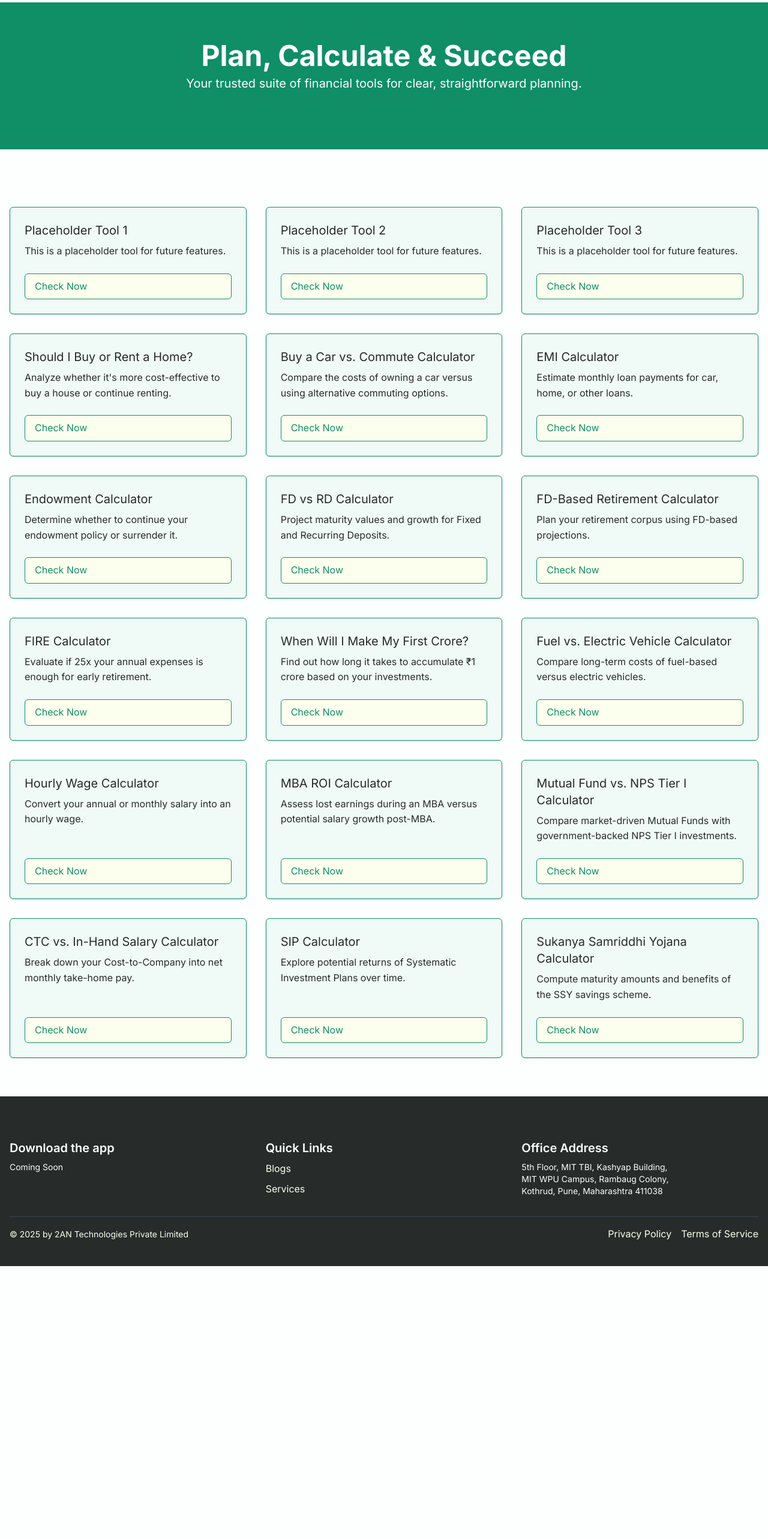
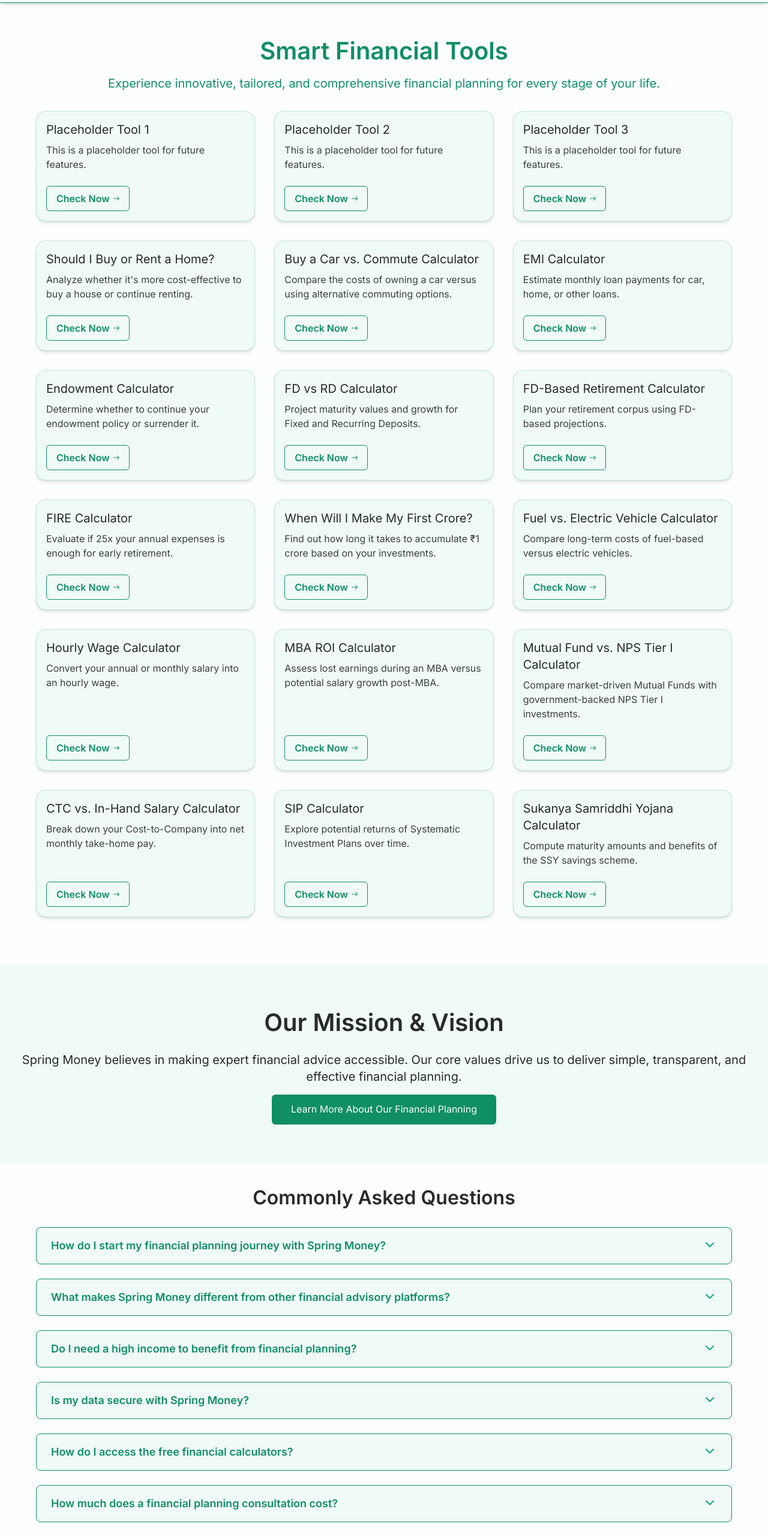
Before and after one commit to sahil01718/spring-website-revamp, a Next.js app: page /tools in a window 1280 px wide. Shown: the part 60-2626 px from the top of the page at 60% size. Before the commit the page ends 2171 px from the top, so only its background shows below. Built offline with nearby package versions, Linux system fonts and the light colour scheme.

Commit message:
changed design page for tools

```diff
--- a/app/tools/page.tsx
+++ b/app/tools/page.tsx
@@ -2,6 +2,9 @@
 "use client";
 import React from "react";
 import Link from "next/link";
+import Image from "next/image";
+import sideArrow from "../../public/Arrow 1.svg";
+import FAQAccordion from "../components/FAQAccordion";
 
 // Three additional placeholder tools to appear at the top
 const additionalCalculators = [
@@ -25,36 +28,73 @@ const additionalCalculators = [
   },
 ];
 
+const faqs = [
+  {
+    question: "How do I start my financial planning journey with Spring Money?",
+    answer:
+      "Connect with us on WhatsApp, and our SEBI-registered experts will assess your needs and guide you toward the right plan.",
+  },
+  {
+    question: "What makes Spring Money different from other financial advisory platforms?",
+    answer:
+      "We connect you directly with SEBI-registered experts who provide unbiased, personalized guidance with transparency and actionable strategies.",
+  },
+  {
+    question: "Do I need a high income to benefit from financial planning?",
+    answer:
+      "Not at all. Our strategies are tailored for every stage of your financial journey, whether you're starting out or managing substantial wealth.",
+  },
+  {
+    question: "Is my data secure with Spring Money?",
+    answer: "Yes. We follow strict data protection policies to keep your financial information safe.",
+  },
+  {
+    question: "How do I access the free financial calculators?",
+    answer:
+      "Simply explore our tools on the website. For detailed analysis, we can send a personalized report directly to your WhatsApp.",
+  },
+  {
+    question: "How much does a financial planning consultation cost?",
+    answer:
+      "We offer both one-time and comprehensive planning options. Pricing depends on your unique needs. Contact us on WhatsApp to discuss the best plan for you.",
+  },
+];
+
 // Existing calculators list
 const baseCalculators = [
   {
     id: 1,
     title: "Should I Buy or Rent a Home?",
-    description: "Analyze whether it's more cost-effective to buy a house or continue renting.",
+    description:
+      "Analyze whether it's more cost-effective to buy a house or continue renting.",
     slug: "buyVsRent",
   },
   {
     id: 2,
     title: "Buy a Car vs. Commute Calculator",
-    description: "Compare the costs of owning a car versus using alternative commuting options.",
+    description:
+      "Compare the costs of owning a car versus using alternative commuting options.",
     slug: "carVsCommute",
   },
   {
     id: 3,
     title: "EMI Calculator",
-    description: "Estimate monthly loan payments for car, home, or other loans.",
+    description:
+      "Estimate monthly loan payments for car, home, or other loans.",
     slug: "emiCalculator",
   },
   {
     id: 4,
     title: "Endowment Calculator",
-    description: "Determine whether to continue your endowment policy or surrender it.",
+    description:
+      "Determine whether to continue your endowment policy or surrender it.",
     slug: "endowmentVsTerm",
   },
   {
     id: 5,
     title: "FD vs RD Calculator",
-    description: "Project maturity values and growth for Fixed and Recurring Deposits.",
+    description:
+      "Project maturity values and growth for Fixed and Recurring Deposits.",
     slug: "fdRdCalculator",
   },
   {
@@ -66,19 +106,22 @@ const baseCalculators = [
   {
     id: 7,
     title: "FIRE Calculator",
-    description: "Evaluate if 25x your annual expenses is enough for early retirement.",
+    description:
+      "Evaluate if 25x your annual expenses is enough for early retirement.",
     slug: "fireCalculator",
   },
   {
     id: 8,
     title: "When Will I Make My First Crore?",
-    description: "Find out how long it takes to accumulate ₹1 crore based on your investments.",
+    description:
+      "Find out how long it takes to accumulate ₹1 crore based on your investments.",
     slug: "firstCrore",
   },
   {
     id: 9,
     title: "Fuel vs. Electric Vehicle Calculator",
-    description: "Compare long-term costs of fuel-based versus electric vehicles.",
+    description:
+      "Compare long-term costs of fuel-based versus electric vehicles.",
     slug: "fuelVsEv",
   },
   {
@@ -90,31 +133,36 @@ const baseCalculators = [
   {
     id: 11,
     title: "MBA ROI Calculator",
-    description: "Assess lost earnings during an MBA versus potential salary growth post-MBA.",
+    description:
+      "Assess lost earnings during an MBA versus potential salary growth post-MBA.",
     slug: "mbaRoi",
   },
   {
     id: 12,
     title: "Mutual Fund vs. NPS Tier I Calculator",
-    description: "Compare market-driven Mutual Funds with government-backed NPS Tier I investments.",
+    description:
+      "Compare market-driven Mutual Funds with government-backed NPS Tier I investments.",
     slug: "npsVsMf",
   },
   {
     id: 13,
     title: "CTC vs. In-Hand Salary Calculator",
-    description: "Break down your Cost-to-Company into net monthly take-home pay.",
+    description:
+      "Break down your Cost-to-Company into net monthly take-home pay.",
     slug: "salaryCalculator",
   },
   {
     id: 14,
     title: "SIP Calculator",
-    description: "Explore potential returns of Systematic Investment Plans over time.",
+    description:
+      "Explore potential returns of Systematic Investment Plans over time.",
     slug: "sipCalculator",
   },
   {
     id: 15,
     title: "Sukanya Samriddhi Yojana Calculator",
-    description: "Compute maturity amounts and benefits of the SSY savings scheme.",
+    description:
+      "Compute maturity amounts and benefits of the SSY savings scheme.",
     slug: "sukanyaSamruddhi",
   },
 ];
@@ -126,37 +174,62 @@ export default function ToolsPage() {
   return (
     <div className="space-y-8">
       {/* Hero / Intro Section without gradients */}
-      <section className="bg-[#108e66] py-16 px-4 text-center">
-        <div className="max-w-3xl mx-auto">
-          <h1 className="text-4xl md:text-5xl font-bold text-[#fcfffe] mb-2">
-            Plan, Calculate & Succeed
-          </h1>
-          <p className="text-lg md:text-xl text-[#fcfffe] mb-8">
-            Your trusted suite of financial tools for clear, straightforward planning.
+      <div className="flex flex-col gap-2 text-center mt-12">
+        <p className="text-[#108E66] text-[40px] font-semibold">
+          Smart Financial Tools
+        </p>
+        <p className="text-[#108E66] text-xl font-normal">
+          Experience innovative, tailored, and comprehensive financial planning
+          for every stage of your life.
         </p>
       </div>
-      </section>
 
       {/* Calculators Grid Section */}
-      <section className="container py-16 px-4 mx-auto">
-        <div className="grid grid-cols-1 sm:grid-cols-2 lg:grid-cols-3 gap-8">
+      <div className="grid grid-cols-1 sm:grid-cols-2 lg:grid-cols-3 gap-8 sm:px-[60px] pb-12">
         {calculators.map((calc) => (
           <div
             key={calc.id}
-              className="bg-[#F0FAF7] flex border border-[#108E66] rounded-md p-6 shadow hover:shadow-2xl transition flex flex-col"
+            className="bg-[#F0FAF7] border border-[#108e6633] p-4 rounded-2xl shadow-md  items-start hover:shadow-xl transition-shadow flex flex-col"
           >
-              <h2 className="text-xl text-[#272B2A] font-medium mb-2">{calc.title}</h2>
-              <p className="text-[#272B2A] mb-6 flex-grow break-words">{calc.description}</p>
+            <h2 className="text-xl text-[#272B2A] font-medium mb-2">
+              {calc.title}
+            </h2>
+            <p className="mb-6 text-[#272b2ae6] text-base font-normal text-start flex-grow">
+              {calc.description}
+            </p>
             <Link
               href={`/tools/${calc.slug}`}
-                className="flex border border-[#108E66] gap-[6px] px-4 py-2 rounded-md bg-white hover:bg-white transition text-center text-[#108E66] font-medium"
+              className="flex border border-[#108E66] gap-[6px] px-4 py-2 rounded-md hover:bg-[#108E66] transition text-center"
             >
+              <p className="text-base font-semibold text-[#108E66] hover:text-white">
                 Check Now
+              </p>
+              <Image src={sideArrow} width={10} height={10} alt="right arrow" />
             </Link>
           </div>
         ))}
       </div>
+
+      <section className="py-16  bg-[#F0FAF7]">
+        <div className="flex flex-col items-center text-center justify-center gap-4">
+          <p className="text-[#272B2A] text-[40px] font-semibold">
+            Our Mission & Vision
+          </p>
+          <p className="text-[#272B2A] text-xl font-normal">
+            Spring Money believes in making expert financial advice accessible.
+            Our core values drive us to deliver simple, transparent, and
+            effective financial planning.
+          </p>
+          <Link
+            href="/financial-planning"
+            className="inline-block bg-[#108e66] text-[#fcfffe] px-8 py-3 rounded-md font-medium hover:bg-[#272B2A] transition-colors"
+          >
+            Learn More About Our Financial Planning
+          </Link>
+        </div>
       </section>
+
+      <FAQAccordion faqs={faqs}/>
     </div>
   );
 }
```
Lines whose indentation alone changed are shown as unchanged.
